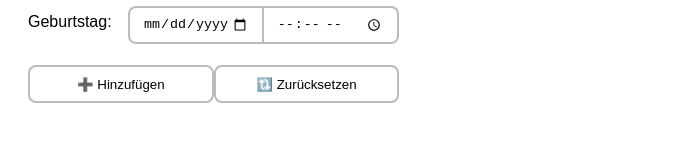
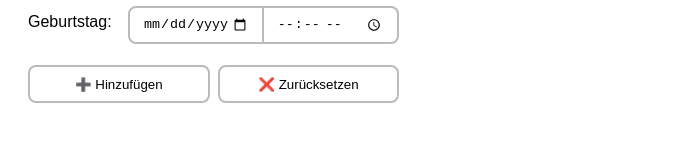
Before and after one commit to dmstern/age-calculator, a React (Create React App) app: page / in a window 1280 px wide. Shown: the part 152-300 px from the top of the page, without its empty margins (0-697 px from the left). Built offline with nearby package versions, Linux system fonts and the light colour scheme.

Commit message:
More form styling

```diff
--- a/src/App.js
+++ b/src/App.js
@@ -90,7 +90,7 @@ export default class App extends Component {
               <button type="reset">
                 {" "}
                 <span role="img" aria-label="Reset">
-                  🔃
+                  ❌
                 </span>{" "}
                 Zurücksetzen
               </button>
--- a/src/styles.css
+++ b/src/styles.css
@@ -86,6 +86,10 @@ button.remove {
   min-height: 2.4rem;
 }
 
+.formFooter button[type="reset"] {
+  margin-left: 0.5rem;
+}
+
 .forms {
   display: flex;
 }
```
